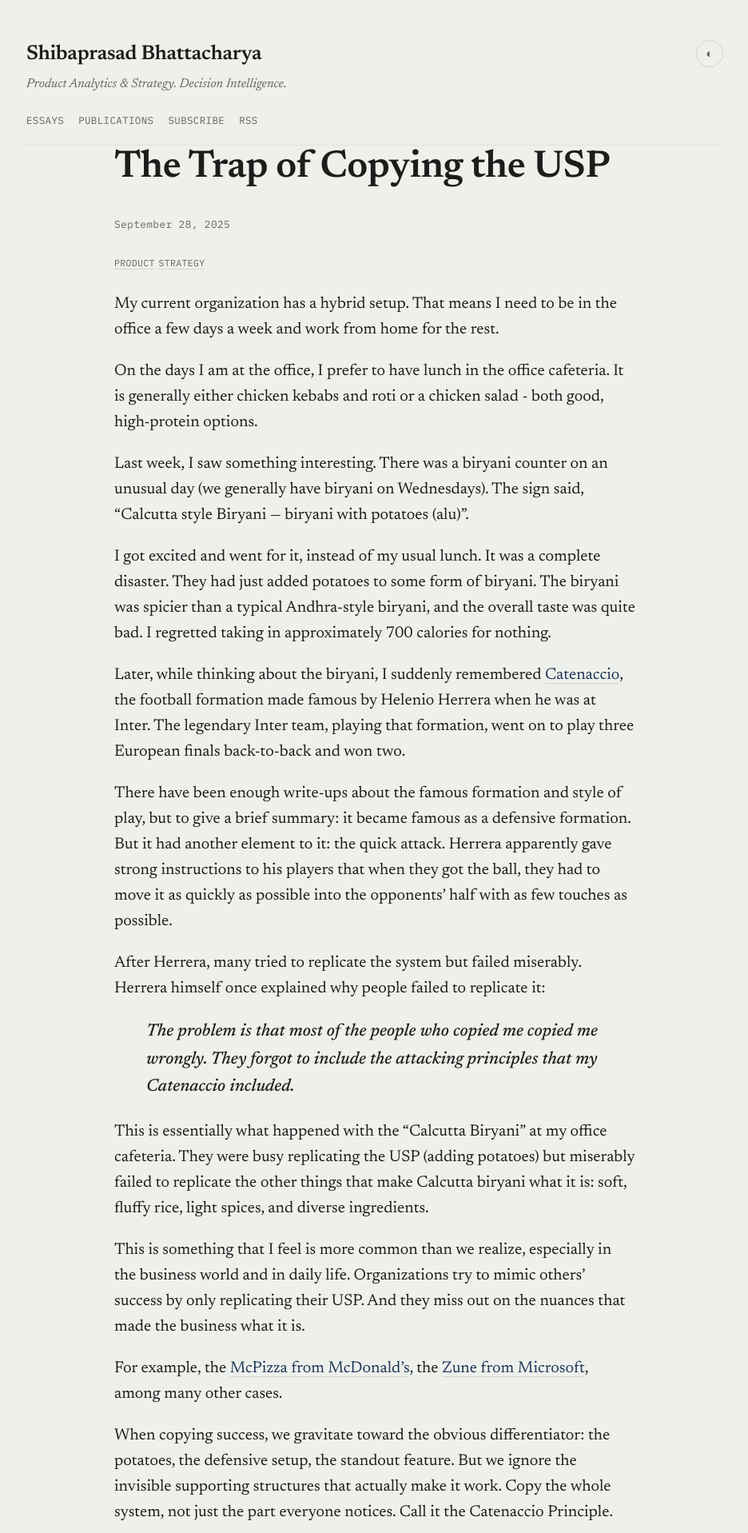
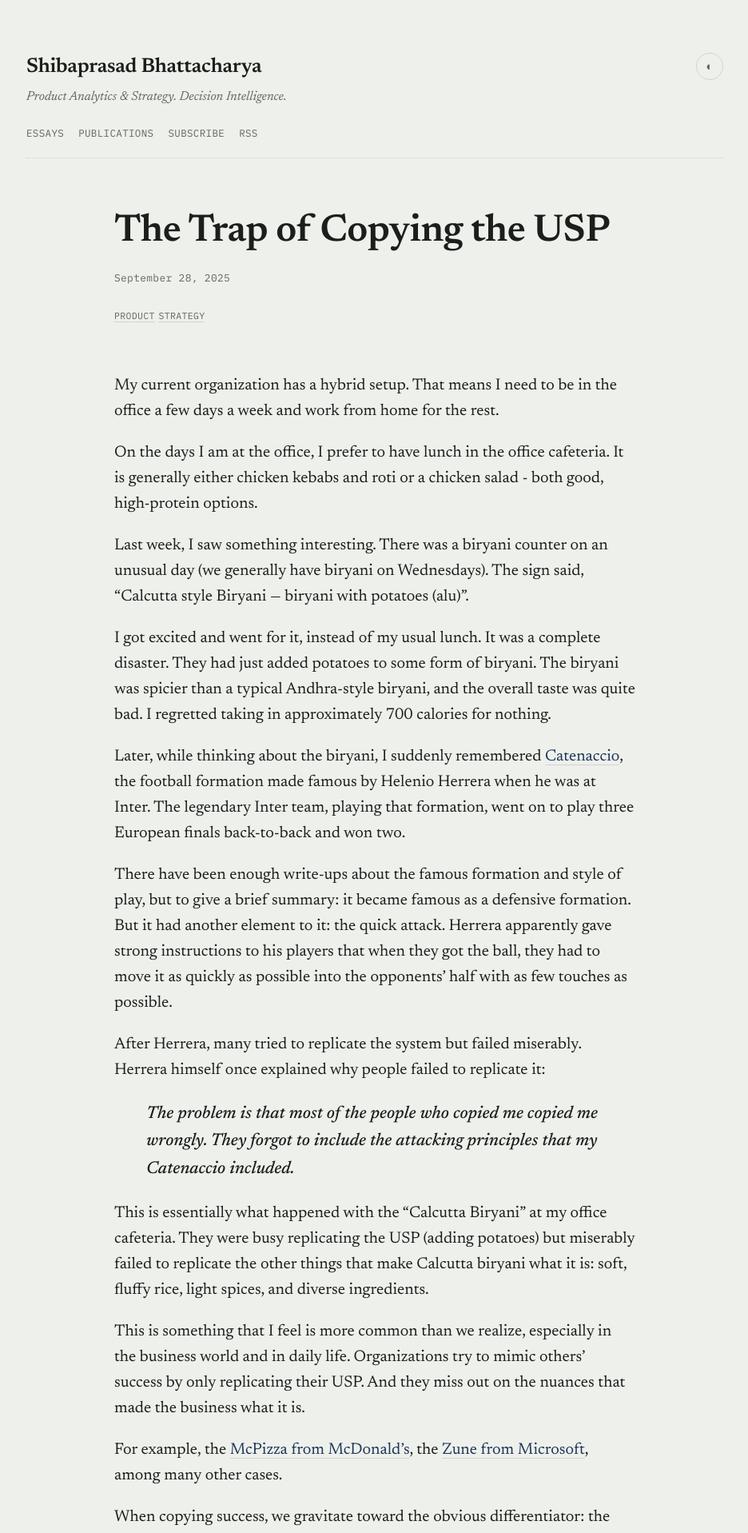
Before and after one commit to shibaprasadb/shibaprasadb.github.io, a Jekyll site: the page built from _posts/2025-09-28-catenaccio-biryani-usp.md, in a window 1280 px wide. Shown: the top 1917 px of the page at 80% size, without its empty margins (171-1107 px from the left). Built offline with Jekyll 4.4.1, drawn with Linux system fonts in a browser that asks for light colours; comment, search, counter and statistics services are not loaded.

Commit message:
Add fluid spacing rhythm

```diff
--- a/_layouts/post.html
+++ b/_layouts/post.html
@@ -2,6 +2,7 @@
 layout: default
 ---
 <div class="container post-container">
+  <header class="post-header">
     <h1>{{ page.title }}</h1>
     <p class="post-date">{{ page.date | date: "%B %-d, %Y" }}</p>
     {% if page.tags %}
@@ -11,7 +12,10 @@ layout: default
       {% endfor %}
     </p>
     {% endif %}
+  </header>
+  <article class="post-content">
     {{ content }}
+  </article>
   {% if page.previous or page.next %}
   <nav class="post-nav" aria-label="Essay navigation">
     {% if page.previous %}
@@ -30,8 +34,9 @@ layout: default
     {% endif %}
   </nav>
   {% endif %}
-  <hr />
-  <h3>Subscribe to Ordinary Analysis</h3>
-  <iframe src="https://ordinaryanalysis.substack.com/embed" width="480" height="320" style="border: 1px solid #EEE; background: white" frameborder="0" scrolling="no"></iframe>
+  <section class="post-subscription" aria-labelledby="subscribe-heading">
+    <h3 id="subscribe-heading">Subscribe to Ordinary Analysis</h3>
+    <iframe src="https://ordinaryanalysis.substack.com/embed" title="Subscribe to Ordinary Analysis" width="480" height="320" style="border: 1px solid #EEE; background: white" frameborder="0" scrolling="no"></iframe>
+  </section>
   {% include giscus.html %}
 </div>
--- a/style.css
+++ b/style.css
@@ -20,6 +20,11 @@
   --font-size-h2: clamp(28px, 3.5vw, 36px);
   --font-size-h3: clamp(22px, 2.5vw, 28px);
   --font-size-listing: clamp(18px, 1vw + 14px, 20px);
+
+  /* Fluid spacing retains comfortable 12/32/40px minima on narrow screens. */
+  --space-compact: clamp(12px, 1.5vw, 20px);
+  --space-section: clamp(32px, 5vw, 56px);
+  --space-page: clamp(40px, 6vw, 64px);
 
   --layout-max: 1000px;
   --prose-max: 780px;
@@ -133,7 +138,7 @@ button:focus-visible {
 .site-header {
   max-width: var(--layout-max);
   margin: 0 auto;
-  padding: 48px 0 0;
+  padding: var(--space-page) 0 0;
   padding-inline: clamp(20px, 5vw, 64px);
 }
 
@@ -217,6 +222,7 @@ button:focus-visible {
 
 .post-container {
   max-width: var(--prose-max);
+  padding-top: var(--space-page);
 }
 
 .container.about {
@@ -225,7 +231,7 @@ button:focus-visible {
 }
 
 .section {
-  margin-bottom: 56px;
+  margin-bottom: var(--space-section);
 }
 
 .section:last-child {
@@ -239,7 +245,7 @@ button:focus-visible {
 
 /* Contact section */
 .contact {
-  margin-top: 56px;
+  margin-top: var(--space-section);
   padding-top: 32px;
   border-top: 1px dotted var(--color-border);
 }
@@ -253,8 +259,8 @@ button:focus-visible {
    ============================================ */
 .site-footer {
   max-width: var(--layout-max);
-  margin: 56px auto 0;
-  padding: 24px 0 48px;
+  margin: var(--space-section) auto 0;
+  padding: var(--space-compact) 0 var(--space-page);
   padding-inline: clamp(20px, 5vw, 64px);
   border-top: 1px dotted var(--color-border);
 }
@@ -297,7 +303,7 @@ button:focus-visible {
 .rule {
   border: none;
   border-top: 1px dotted var(--color-border);
-  margin: 36px 0;
+  margin: var(--space-section) 0;
 }
 
 .dot {
@@ -376,12 +382,16 @@ button:focus-visible {
 .home-wrap {
   max-width: var(--layout-max);
   margin: 0 auto;
-  padding: 40px 0 64px;
+  padding: var(--space-page) 0;
   padding-inline: clamp(20px, 5vw, 64px);
 }
 
 .home-wrap section {
-  margin-bottom: 8px;
+  margin: 0;
+}
+
+.home-wrap #intro p:not(:last-child) {
+  margin-bottom: var(--space-compact);
 }
 
 .home-wrap p:last-child {
@@ -392,7 +402,7 @@ button:focus-visible {
    Blog Styles — Minimal Dot-Leader List
    ============================================ */
 .blog-container {
-  padding-top: 32px;
+  padding-top: var(--space-page);
 }
 
 .blog-filter-bar {
@@ -557,6 +567,51 @@ img {
   color: var(--color-text-secondary);
 }
 
+/* Post rhythm is controlled by semantic groups in the post layout. */
+.post-header {
+  margin-bottom: var(--space-section);
+}
+
+.post-header h1 {
+  margin-bottom: var(--space-compact);
+}
+
+.post-header .post-date,
+.post-header .post-tags {
+  margin-bottom: var(--space-compact);
+}
+
+.post-header > :last-child {
+  margin-bottom: 0;
+}
+
+.post-content {
+  margin-bottom: var(--space-section);
+}
+
+.post-content > :last-child,
+.post-subscription > :last-child {
+  margin-bottom: 0;
+}
+
+.post-nav {
+  margin: var(--space-section) 0;
+}
+
+.post-subscription {
+  padding-top: var(--space-section);
+  border-top: 1px dotted var(--color-border);
+}
+
+.post-subscription h3 {
+  margin-bottom: var(--space-compact);
+}
+
+.post-subscription iframe {
+  display: block;
+  max-width: 100%;
+}
+
 blockquote {
   font-weight: 500;
   font-style: italic;
@@ -586,22 +641,11 @@ hr {
    Mobile Responsive (< 768px)
    ============================================ */
 @media (max-width: 768px) {
-  .site-header {
-    padding-top: 32px;
-  }
-
   .container.about {
     padding-top: 40px;
     padding-bottom: 40px;
   }
 
-  .section {
-    margin-bottom: 40px;
-  }
-
-  .contact {
-    margin-top: 40px;
-  }
 }
 
 @media (max-width: 480px) {
```
Lines whose indentation alone changed are shown as unchanged.
